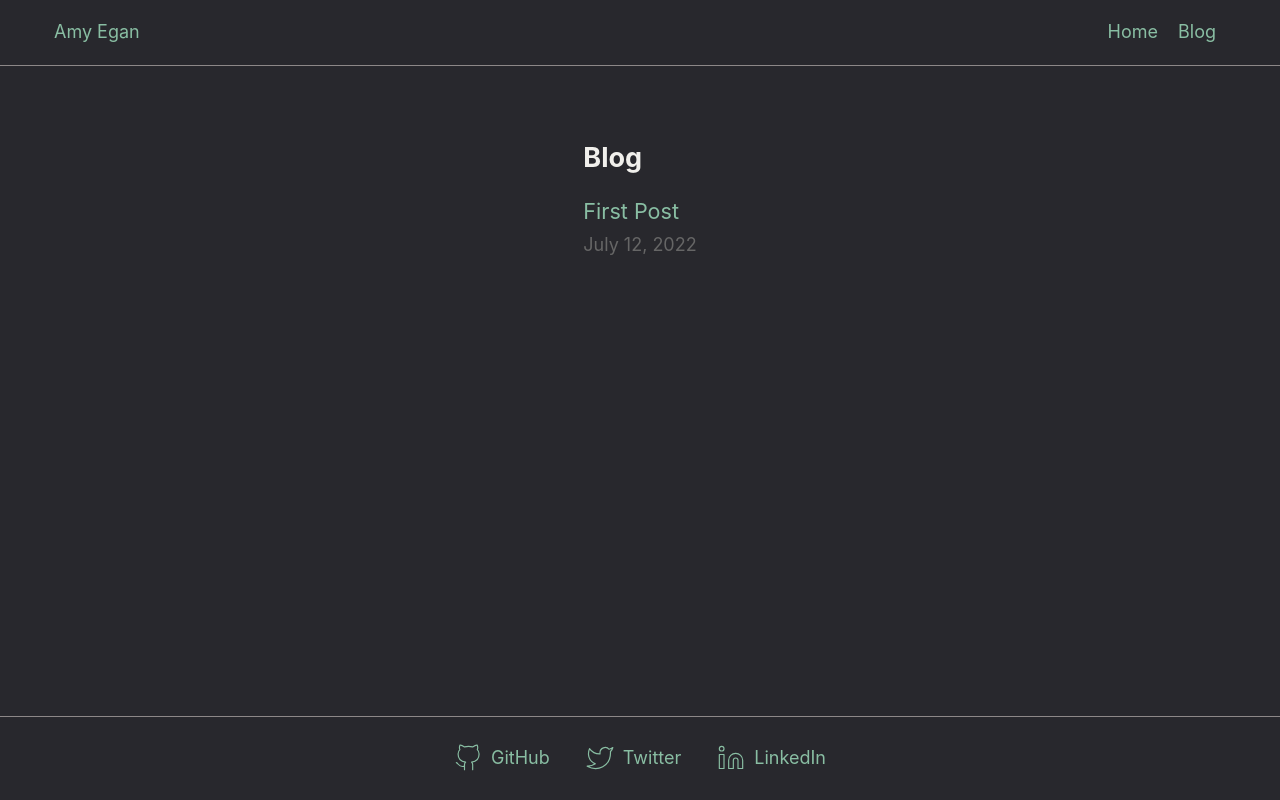
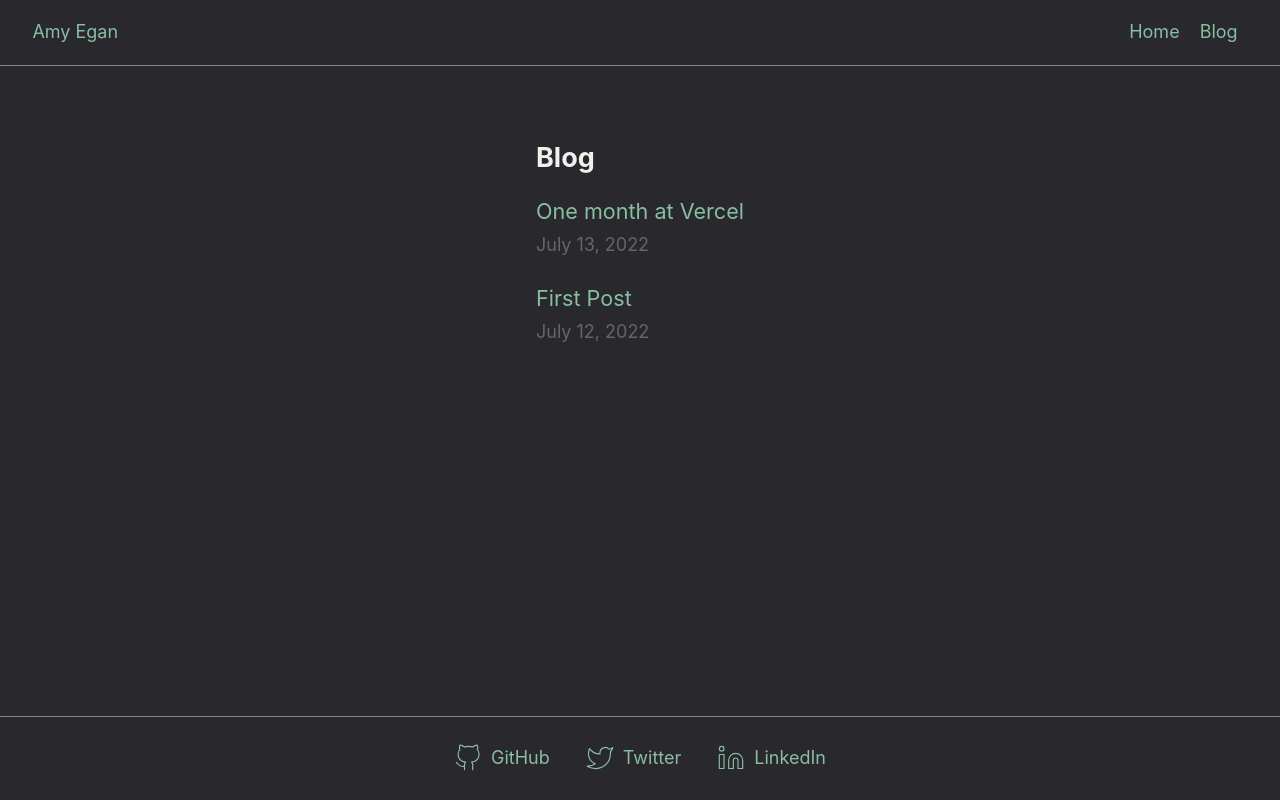
Before and after one commit to amyegan/nextjs-blog, a Next.js app: page /blog in a window 1280 px wide. Built offline with nearby package versions, Linux system fonts and the light colour scheme.

Commit message:
One month

```diff
--- a/components/layout.js
+++ b/components/layout.js
@@ -24,7 +24,7 @@ export default function Layout({ children, home, post }) {
         />
         <meta name="og:title" content={siteTitle} />
         <meta name="twitter:card" content="summary_large_image" />
-        <meta name="theme-color" content="#28282d"></meta>
+        <meta name="theme-color" content="#28282d" />
       </Head>
       <header
         className={styles.header}
@@ -96,7 +96,7 @@ export default function Layout({ children, home, post }) {
             </svg>{" "}
             Twitter
           </a>
-          <a href="https://www.linkedin.com/in/amyaegan" target="_blank">
+          <a href="https://www.linkedin.com/in/AmyAEgan" target="_blank">
             <svg
               xmlns="http://www.w3.org/2000/svg"
               width="28"
--- a/components/layout.module.css
+++ b/components/layout.module.css
@@ -15,6 +15,7 @@
 .home {
   margin: 0;
   flex: 1 0 auto;
+  z-index: 1;
 }
 
 .footer {
@@ -56,6 +57,10 @@
   .main {
     margin: 3em auto;
   }
+
+  .header {
+    padding: 0 3em;
+  }
 }
 
 .backToHome {
@@ -67,11 +72,11 @@
   display: flex;
   justify-content: space-between;
   align-items: center;
-  padding: 0 3em;
+  padding: 0 1.8em;
   border-bottom: 1px solid var(--gray-med);
   flex-shrink: 0;
   background-color: var(--background);
-  z-index: 1;
+  z-index: 10;
 }
 .header a {
   text-decoration: none;
--- /dev/null
+++ b/posts/first-month-at-vercel.md
@@ -0,0 +1,15 @@
+---
+title: "One month at Vercel"
+date: "2022-07-13"
+categories: ["vercel"]
+---
+
+Y'all, I am **loving** my new role. Today marks one month since I joined [Vercel](https://vercel.com) and started supporting [Community Discussions](https://github.com/vercel/vercel/discussions).
+
+There has been a lot to learn about all the awesome things Vercel is doing. And I know this community is going to keep me on my toes with the wild and interesting things people build!
+
+My own background is in web development and software engineering. I have been professionally building things on the internet for over a decade (and tinkering with Neopets and MySpace long before that 😉).
+
+But there is always more to learn! I even built this new site to better understand [Next.js](https://nextjs.org/) and try some Vercel features I had never used before. It's a work in progress, but I'm pretty happy with it so far.
+
+I would love to hear about what you're building too! Please come share your projects, questions, and feedback in [Vercel Community Discussions](https://github.com/vercel/vercel/discussions).
```
